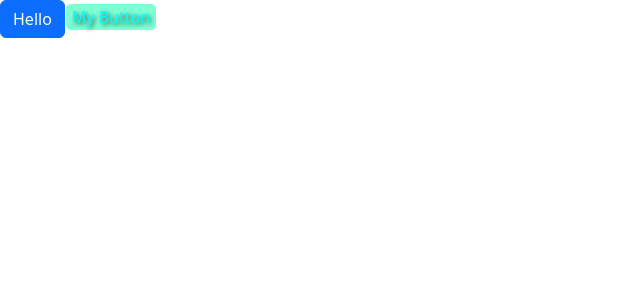
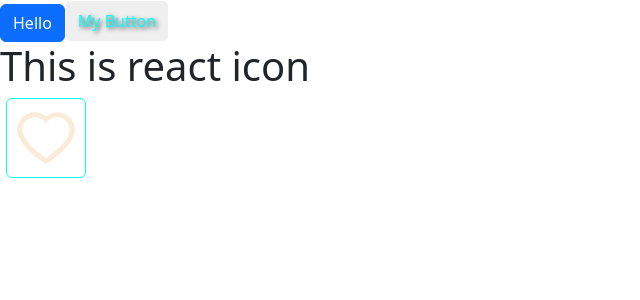
Before and after one commit to SheikhAmin/React18, a React (Vite) app: page / in a window 1280 px wide. Shown: the top 300 px of the page, without its empty margins (0-640 px from the left). Built offline with nearby package versions, Linux system fonts and the light colour scheme.

Commit message:
css stuff done with some exercises

```diff
--- a/src/App.tsx
+++ b/src/App.tsx
@@ -7,6 +7,8 @@ import "./App.css";
 import Button from "./components/Button";
 import AlertFunc from "./components/AlertMe";
 import ButtonEx from "./components/ButtonForExercise";
+import { AiOutlineHeart } from "react-icons/ai";
+import Icon from "./components/ReactIcon";
 
 /*
   {
@@ -35,11 +37,18 @@ function App() {
 /*<ListGroup items={items} heading={'Cities'} onSelectItem={handleSelectItem} />*/
   return (
     <div>
-      {
-        alertVisible && <AlertFunc onClose={() =>setVisibility(false)}>Alert</AlertFunc>
-      }
-      <Button color="primary" onClick={() =>{setVisibility(true)}} children="Hello" />
-      < ButtonEx onClick={()=>{}}>My Button</ButtonEx>
+      {alertVisible && (
+        <AlertFunc onClose={() => setVisibility(false)}>Alert</AlertFunc>
+      )}
+      <Button
+        color="primary"
+        onClick={() => {
+          setVisibility(true);
+        }}
+        children="Hello"
+      />
+      <ButtonEx onClick={() => {}}>My Button</ButtonEx>
+      <Icon onClick={()=>console.log("Clicked")}/>
     </div>
   );
 }
--- a/src/components/ButtonExer.module.css
+++ b/src/components/ButtonExer.module.css
@@ -5,3 +5,20 @@
     text-shadow: 2px 2px 4px rgba(0, 0, 0, .7);
     background-color: aquamarine;
 }
+.listGroup:hover{
+    color:black;
+}
+.btn{
+    padding: 8px 12px;
+    border-radius: 6px ;
+    border: 1px solid white;
+     text-shadow: 2px 2px 4px rgba(0, 0, 0, .7);
+     color: aqua;
+}
+.btn:hover{
+    color: black;
+}
+.btn-primary{
+
+    color: aquamarine;
+}
--- a/src/components/ButtonForExercise.tsx
+++ b/src/components/ButtonForExercise.tsx
@@ -12,7 +12,7 @@ const ButtonEx = ({ children, onClick, color }: Props) => {
     <>
       <button
         type="button"
-        className={styles.listGroup}
+        className={[styles.btn,styles['btn-' + color]].join(' ')}
         onClick={onClick}
       >
         {children}
--- /dev/null
+++ b/src/components/ReactIcon.module.css
@@ -0,0 +1,11 @@
+.value{
+    color: antiquewhite;
+    border: 1px solid aqua;
+    border-radius: 6px;
+    font-size: 80px;
+    margin-left: 6px;
+    padding: 5px;
+}
+.value:hover{
+    color: black;
+}
--- /dev/null
+++ b/src/components/ReactIcon.tsx
@@ -0,0 +1,15 @@
+import { AiOutlineHeart } from 'react-icons/ai';
+import styles from './ReactIcon.module.css';
+interface Props{
+    onClick:() => void;
+}
+const icon = ({onClick}:Props)=>{
+    return(
+        <>
+        <h1>This is react icon</h1>
+        <AiOutlineHeart className={styles.value} onClick={onClick}/>
+        </>
+    )
+};
+
+export default icon;
```
